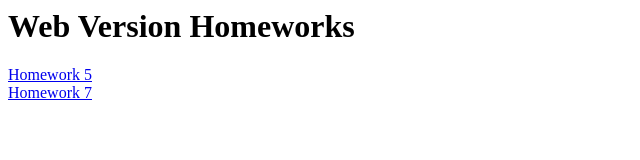
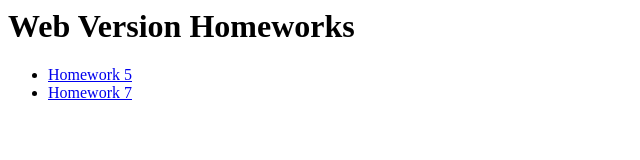
Before and after one commit to RiccardoSnis/RiccardoSnis.github.io, a plain HTML site: page index.html in a window 1280 px wide. Shown: the whole page, without its empty margins (0-640 px from the left). Drawn offline with Linux system fonts and the light colour scheme.

Commit message:
Update index.html

```diff
--- a/index.html
+++ b/index.html
@@ -1,3 +1,5 @@
 <h1> Web Version Homeworks</h1>
-<a href="riccardosnis.github.io/hw5.html"> Homework 5 </a> <br>
-<a href="riccardosnis.github.io/hw7.html"> Homework 7 </a>
+<ul>
+  <li> <a href="riccardosnis.github.io/hw5.html"> Homework 5 </a> </li>
+  <li> <a href="riccardosnis.github.io/hw7.html"> Homework 7 </a> </li>
+</ul>
```
